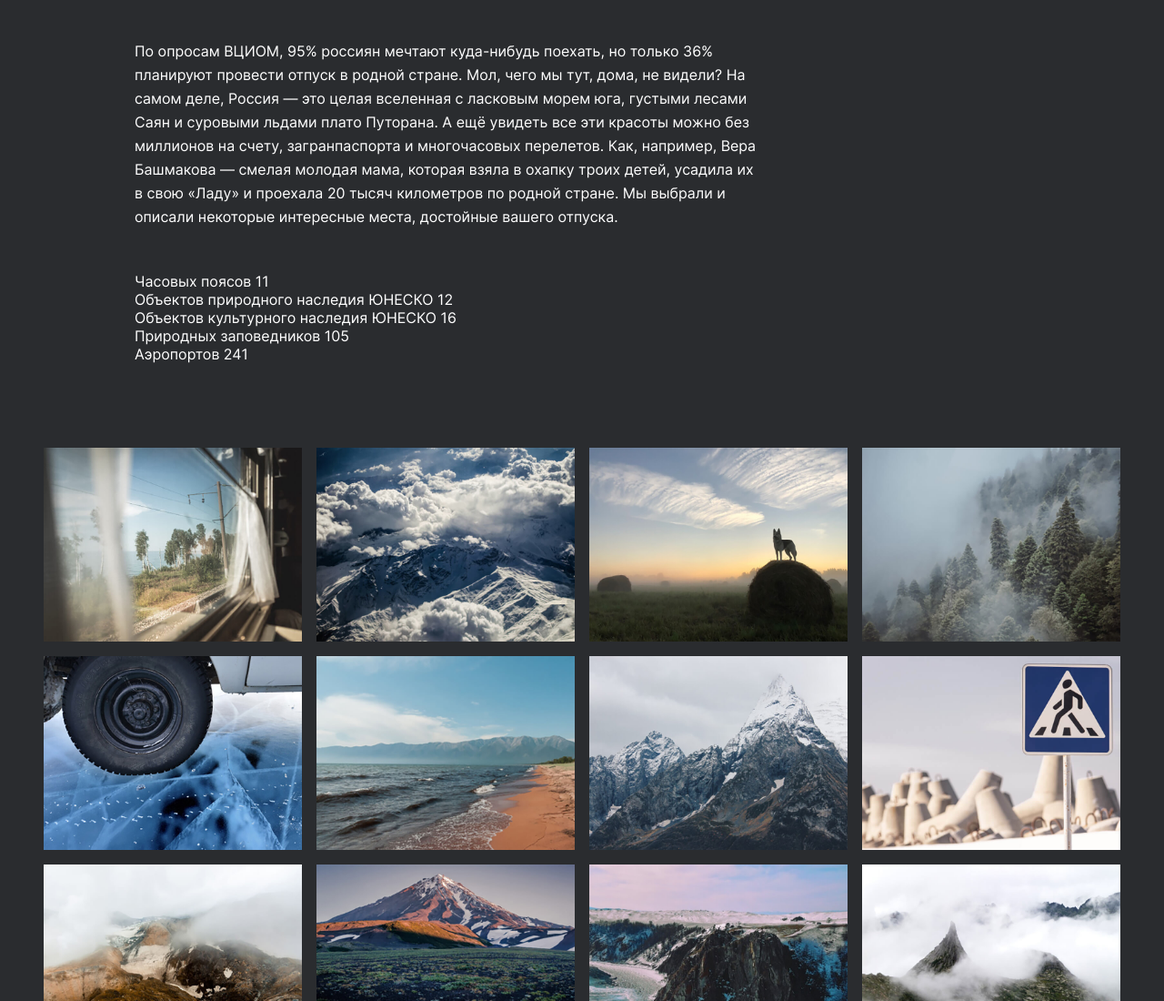
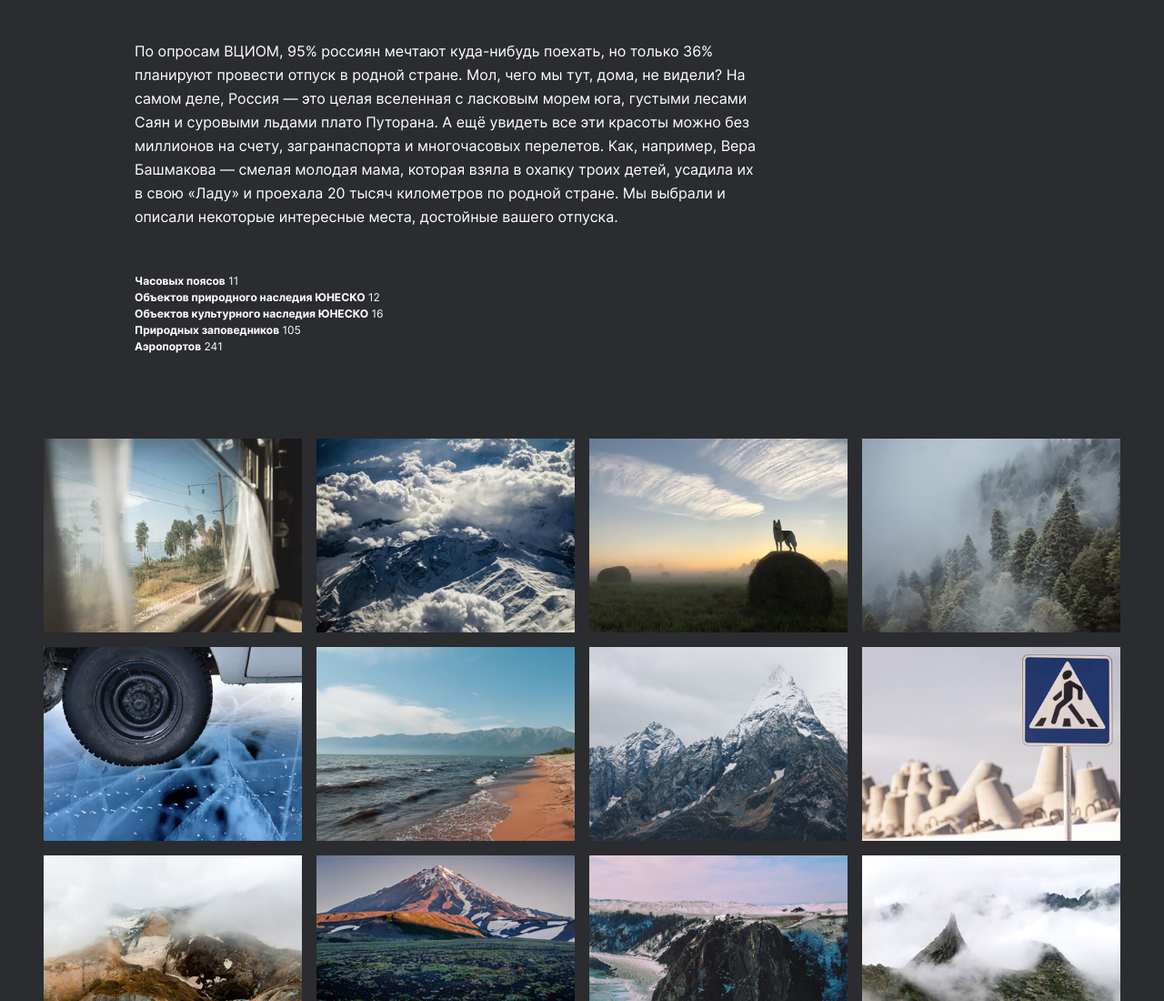
Before and after one commit to avetkovskaya/russian-travel, a plain HTML site: page index.html in a window 1280 px wide. Shown: the part 1331-2431 px from the top of the page at 91% size. Drawn offline with Linux system fonts and the light colour scheme.

Commit message:
Ревью

```diff
--- /dev/null
+++ b/blocks/intro/__info/intro__info.css
@@ -0,0 +1,7 @@
+.intro__info {
+  font-weight: normal;
+  font-size: 12px;
+  line-height: 18px;
+  padding: 0;
+  margin: 0;
+}
--- a/blocks/intro/__list-accent/intro__list-accent.css
+++ b/blocks/intro/__list-accent/intro__list-accent.css
@@ -1,8 +1,3 @@
 .intro__list-accent {
-    font-style: normal;
-    font-size: 12px;
-    line-height: 18px;
-    margin: 0;
-    padding-bottom: 33px;
     font-weight: bold;
 }
--- a/blocks/intro/intro.css
+++ b/blocks/intro/intro.css
@@ -23,6 +23,6 @@
 @media screen and (max-width: 767px) {
   .intro {
     width: calc(100% - 2 * 16px);
-    padding: 64px 0;
+    padding-top: 64px 0;
   }
 }
--- a/index.html
+++ b/index.html
@@ -39,11 +39,11 @@
         места, достойные вашего отпуска.</p>
 
       <ul class="intro__list">
-        <li>Часовых поясов<span class="intro__list-accent"></span> 11</li>
-        <li>Объектов природного наследия ЮНЕСКО<span class="intro__list-accent"></span> 12</li>
-        <li>Объектов культурного наследия ЮНЕСКО<span class="intro__list-accent"></span> 16</li>
-        <li>Природных заповедников<span class="intro__list-accent"></span> 105</li>
-        <li>Аэропортов<span class="intro__list-accent"></span> 241</li>
+        <li class="intro__info"><span class="intro__list-accent">Часовых поясов</span> 11</li>
+        <li class="intro__info"><span class="intro__list-accent">Объектов природного наследия ЮНЕСКО</span> 12</li>
+        <li class="intro__info"><span class="intro__list-accent">Объектов культурного наследия ЮНЕСКО</span> 16</li>
+        <li class="intro__info"><span class="intro__list-accent">Природных заповедников</span> 105</li>
+        <li class="intro__info"><span class="intro__list-accent">Аэропортов</span> 241</li>
       </ul>
     </section>
 
--- a/pages/index.css
+++ b/pages/index.css
@@ -22,6 +22,7 @@
 @import url(../blocks/intro/__text/intro__text.css);
 @import url(../blocks/intro/__list/intro__list.css);
 @import url(../blocks/intro/__list-accent/intro__list-accent.css);
+@import url(../blocks/intro/__info/intro__info.css);
 
 
 
```
